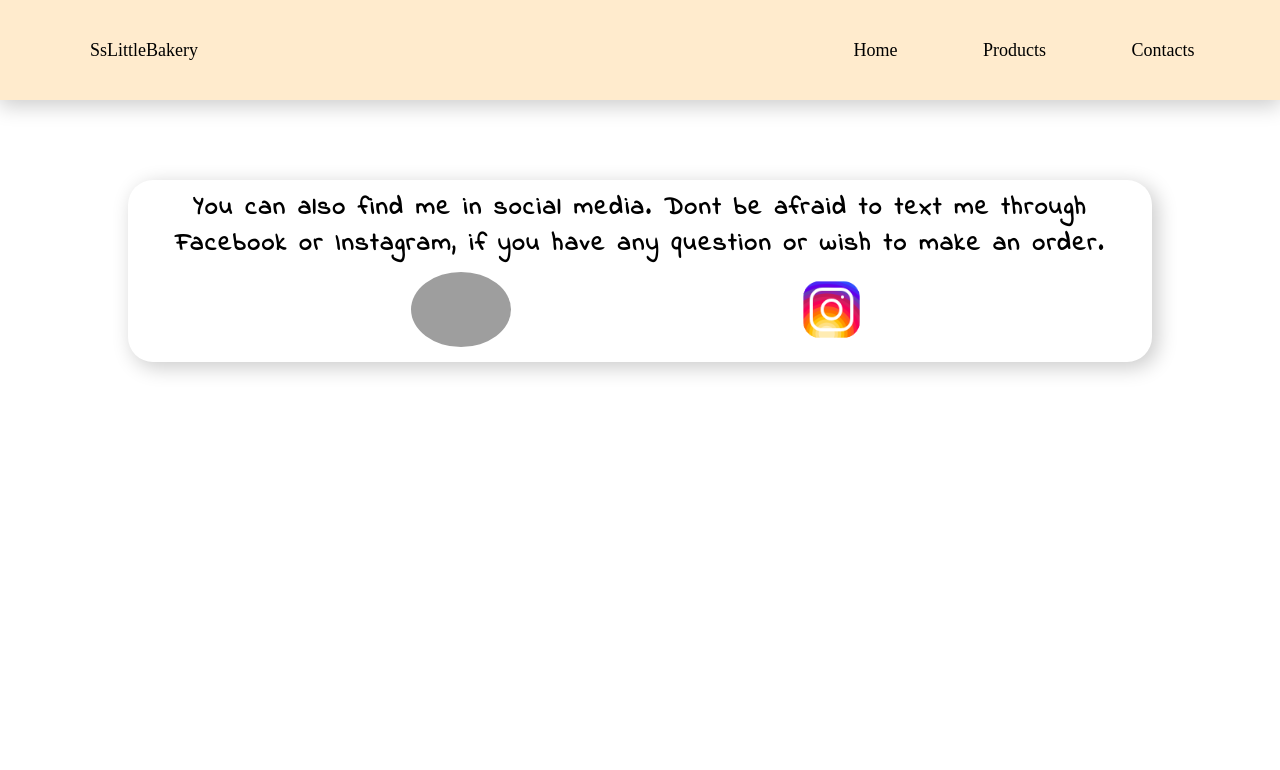
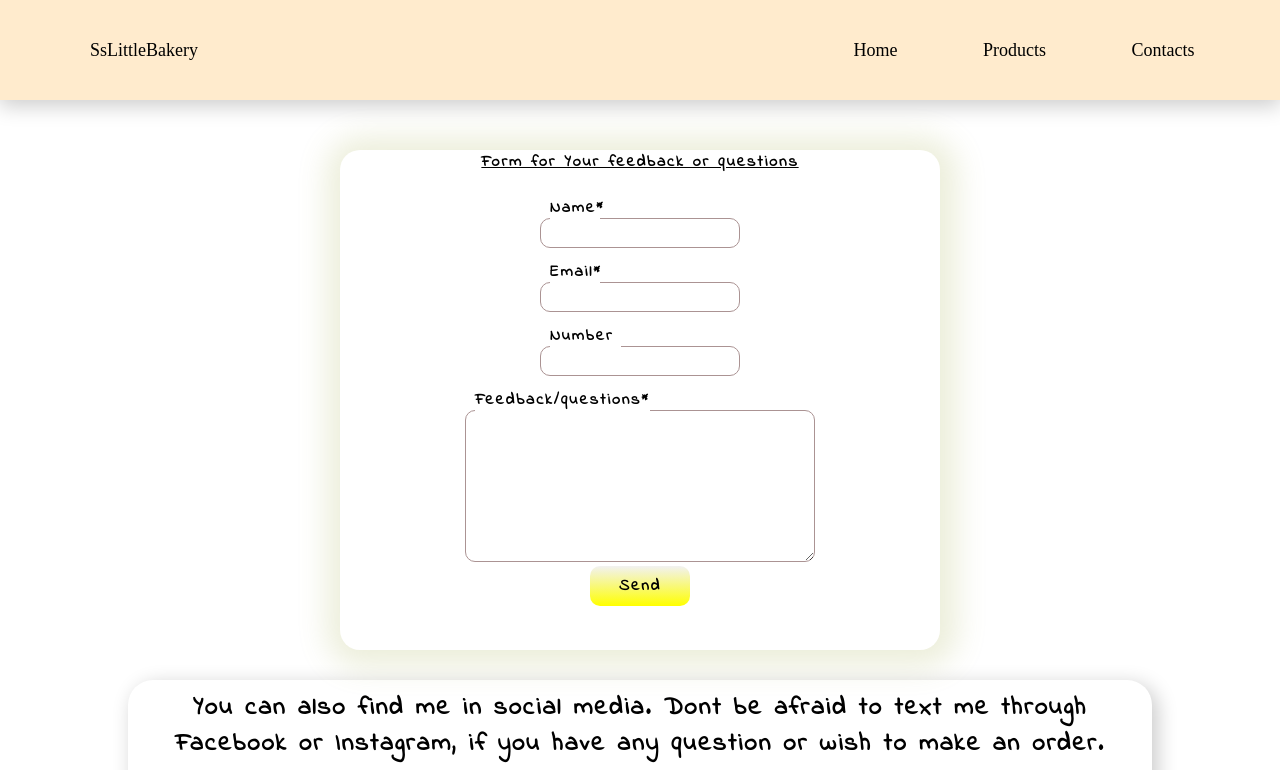
Before and after one commit to mliisajarve/Team1-final-project, an Angular app in the folder BakeryWebpage/: page /contact in a window 1280 px wide. Shown: the top 770 px of the page. Built offline with nearby package versions, Linux system fonts and the light colour scheme; grey boxes are pictures that could not be loaded.

Commit message:
made the form visible and changed app module

```diff
--- a/BakeryWebpage/src/app/app.module.ts
+++ b/BakeryWebpage/src/app/app.module.ts
@@ -1,5 +1,7 @@
 import { NgModule } from '@angular/core';
 import { BrowserModule } from '@angular/platform-browser';
+import { FormsModule } from '@angular/forms';
+
 
 import { AppRoutingModule } from './app-routing.module';
 import { AppComponent } from './app.component';
@@ -24,7 +26,8 @@ import { SocialMediaComponent } from './social-media/social-media.component';
   ],
   imports: [
     BrowserModule,
-    AppRoutingModule
+    AppRoutingModule,
+    FormsModule
   ],
   providers: [],
   bootstrap: [AppComponent]
--- a/BakeryWebpage/src/app/contact-form/contact-form.component.html
+++ b/BakeryWebpage/src/app/contact-form/contact-form.component.html
@@ -1,4 +1,5 @@
 <body>
+    <form action="">
         <section class="contact-inputs">
             <section class="inputs">
                 <p class="name"></p>
@@ -14,4 +15,5 @@
             </section>
             <div class="submit-button"> Send</div>
         </section>
+    </form>
 </body>
--- a/BakeryWebpage/src/app/contact-page/contact-page.component.ts
+++ b/BakeryWebpage/src/app/contact-page/contact-page.component.ts
@@ -6,7 +6,7 @@ import { Component, OnInit } from '@angular/core';
   styleUrls: ['./contact-page.component.css']
 })
 export class ContactPageComponent implements OnInit {
-  formOption: boolean = false
+  formOption: boolean = true
   constructor() { }
 
   ngOnInit(): void {
```
Lines whose indentation alone changed are shown as unchanged.
